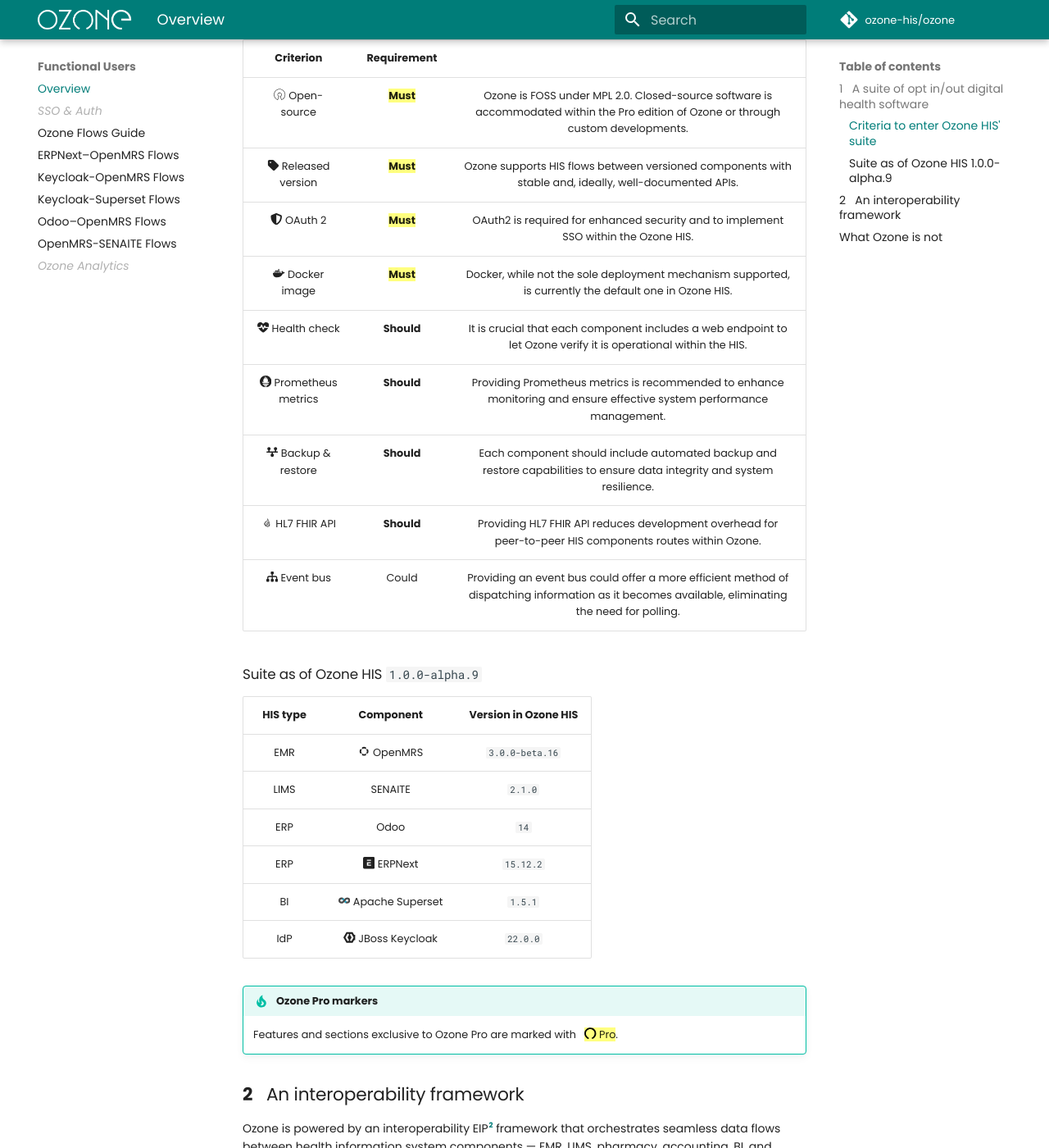
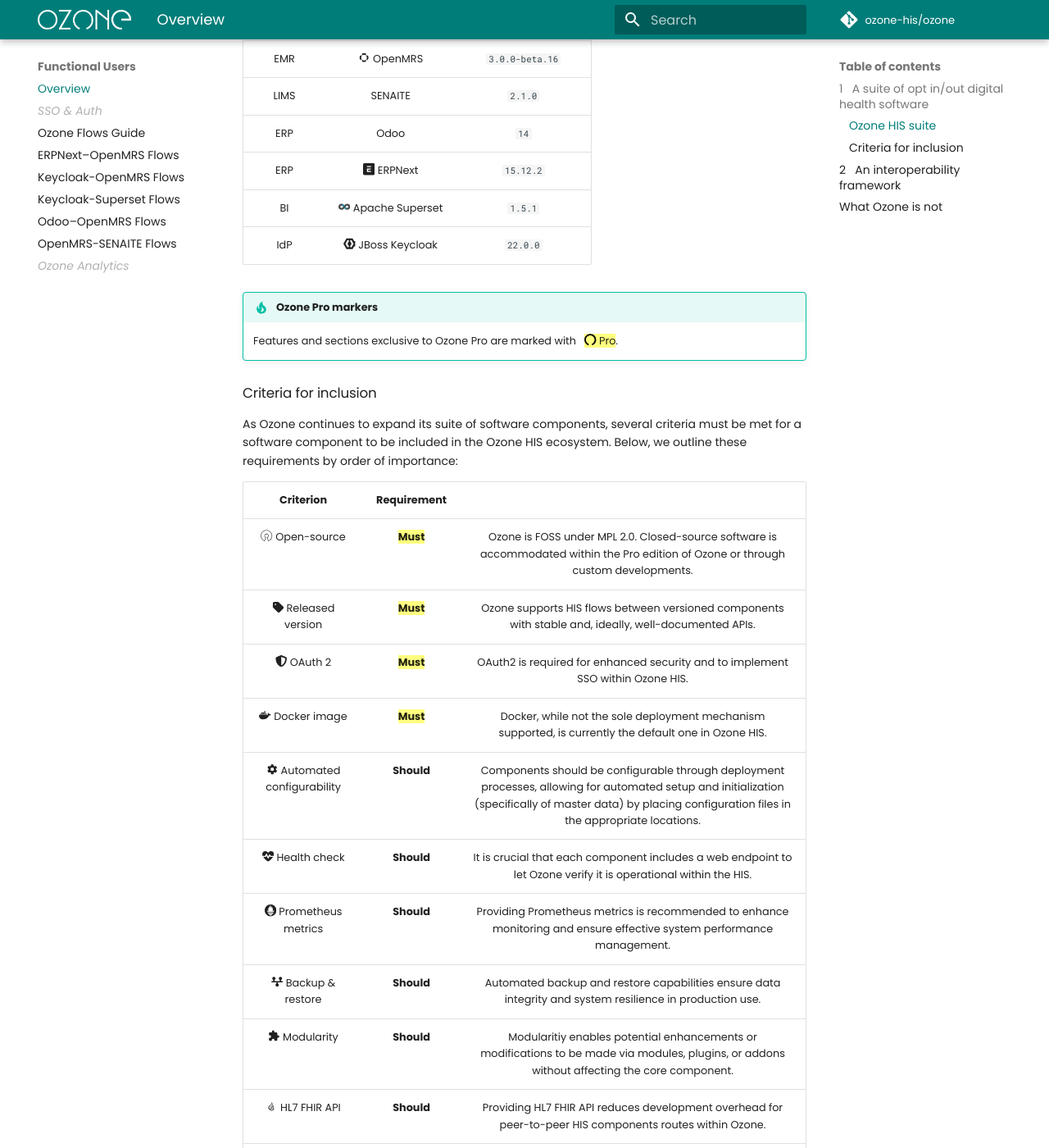
Before and after one commit to ozone-his/ozone-docs, an MkDocs documentation site: the page built from docs/users/index.md, in a window 1280 px wide and 1400 px high, scrolled down 931 px. Shown: the whole window at 82% size. Built offline with MkDocs 1.6.1 and Material for MkDocs 9.7.7, drawn with Linux system fonts in a browser that asks for light colours; comment, search, counter and statistics services are not loaded; some of the changed lines change nothing that is shown; some of the changed text lies outside the part shown.

Commit message:
OZ-456: Augmented HIS compoment criteria.

```diff
--- a/docs/users/index.md
+++ b/docs/users/index.md
@@ -24,25 +24,11 @@
 
 [^foss]:  Free and open-source software
 
-It is a complete health information system allowing users to customize it by choosing which supported digital health software to include or exclude.
+It is a complete health information system allowing users to customize it by choosing which supported digital health software to include or exclude:
 
-### Criteria to enter Ozone HIS' suite
+### Ozone HIS suite
 
-As Ozone continues to expand its suite of software components, several criteria must be met for a software component to be included in the Ozone HIS ecosystem. Below, we outline these requirements:
-
-|Criterion|Requirement| |
-|:---:|:---:|:---:|
-|:fontawesome-brands-osi: Open-source|{==**Must**==}|Ozone is FOSS under MPL 2.0. Closed-source software is accommodated within the Pro edition of Ozone or through custom developments.|
-|:fontawesome-solid-tag: Released version|{==**Must**==}|Ozone supports HIS flows between versioned components with stable and, ideally, well-documented APIs.|
-|:fontawesome-solid-shield-halved: OAuth 2|{==**Must**==}|OAuth2 is required for enhanced security and to implement SSO within the Ozone HIS.|
-|:fontawesome-brands-docker: Docker image|{==**Must**==}|Docker, while not the sole deployment mechanism supported, is currently the default one in Ozone HIS.|
-|:fontawesome-solid-heart-pulse: Health check|**Should**|It is crucial that each component includes a web endpoint to let Ozone verify it is operational within the HIS.|
-|:simple-prometheus: Prometheus metrics|**Should**|Providing Prometheus metrics is recommended to enhance monitoring and ensure effective system performance management.|
-|:fontawesome-solid-timeline: Backup & restore|**Should**|Each component should include automated backup and restore capabilities to ensure data integrity and system resilience.|
-|:fhir: HL7 FHIR API|**Should**|Providing HL7 FHIR API reduces development overhead for peer-to-peer HIS components routes within Ozone.|
-|:fontawesome-solid-sitemap: Event bus|Could|Providing an event bus could offer a more efficient method of dispatching information as it becomes available, eliminating the need for polling.|
-
-### Suite as of Ozone HIS `1.0.0-alpha.9`
+**<small>:fontawesome-solid-tag:</small> Ozone HIS `1.0.0-alpha.9`**
 
 |HIS type|Component|Version in Ozone HIS|
 |:---:|:---:|:---:|
@@ -56,6 +42,24 @@
 !!! tip "Ozone Pro markers"
 
     Features and sections exclusive to Ozone Pro are marked with &nbsp;&nbsp;{==:oz: Pro==}.
+
+### Criteria for inclusion
+
+As Ozone continues to expand its suite of software components, several criteria must be met for a software component to be included in the Ozone HIS ecosystem. Below, we outline these requirements by order of importance:
+
+|Criterion|Requirement| |
+|:---:|:---:|:---:|
+|:fontawesome-brands-osi: Open-source|{==**Must**==}|Ozone is FOSS under MPL 2.0. Closed-source software is accommodated within the Pro edition of Ozone or through custom developments.|
+|:fontawesome-solid-tag: Released version|{==**Must**==}|Ozone supports HIS flows between versioned components with stable and, ideally, well-documented APIs.|
+|:fontawesome-solid-shield-halved: OAuth 2|{==**Must**==}|OAuth2 is required for enhanced security and to implement SSO within Ozone HIS.|
+|:fontawesome-brands-docker: Docker image|{==**Must**==}|Docker, while not the sole deployment mechanism supported, is currently the default one in Ozone HIS.|
+|:material-cog: Automated configurability|**Should**|Components should be configurable through deployment processes, allowing for automated setup and initialization (specifically of master data) by placing configuration files in the appropriate locations.|
+|:fontawesome-solid-heart-pulse: Health check|**Should**|It is crucial that each component includes a web endpoint to let Ozone verify it is operational within the HIS.|
+|:simple-prometheus: Prometheus metrics|**Should**|Providing Prometheus metrics is recommended to enhance monitoring and ensure effective system performance management.|
+|:fontawesome-solid-timeline: Backup & restore|**Should**|Automated backup and restore capabilities ensure data integrity and system resilience in production use.|
+|:material-puzzle: Modularity|**Should**|Modularitiy enables potential enhancements or modifications to be made via modules, plugins, or addons without affecting the core component.|
+|:fhir: HL7 FHIR API|**Should**|Providing HL7 FHIR API reduces development overhead for peer-to-peer HIS components routes within Ozone.|
+|:fontawesome-solid-sitemap: Event bus|Could|An event bus offers a more efficient method of dispatching information as it becomes available, eliminating the need for polling.|
 
 ## **2** &nbsp; An interoperability framework
 
```
